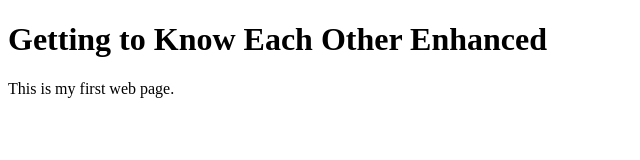
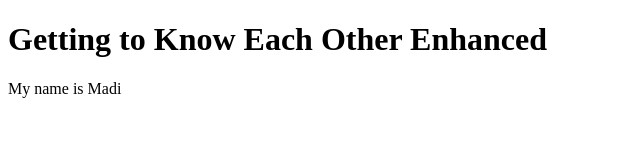
Before and after one commit to mpglaum/GTKEOE, a plain HTML site: page index.html in a window 1280 px wide. Shown: the full height of the page, 0-640 px from the left. Drawn offline with Linux system fonts and the light colour scheme.

Commit message:
update files

```diff
--- a/index.html
+++ b/index.html
@@ -6,6 +6,6 @@
 </head>
 <body>
     <h1>Getting to Know Each Other Enhanced</h1>
-    <p>This is my first web page.</p>
+    <p>My name is Madi</p>
 </body>
 </html>
```
